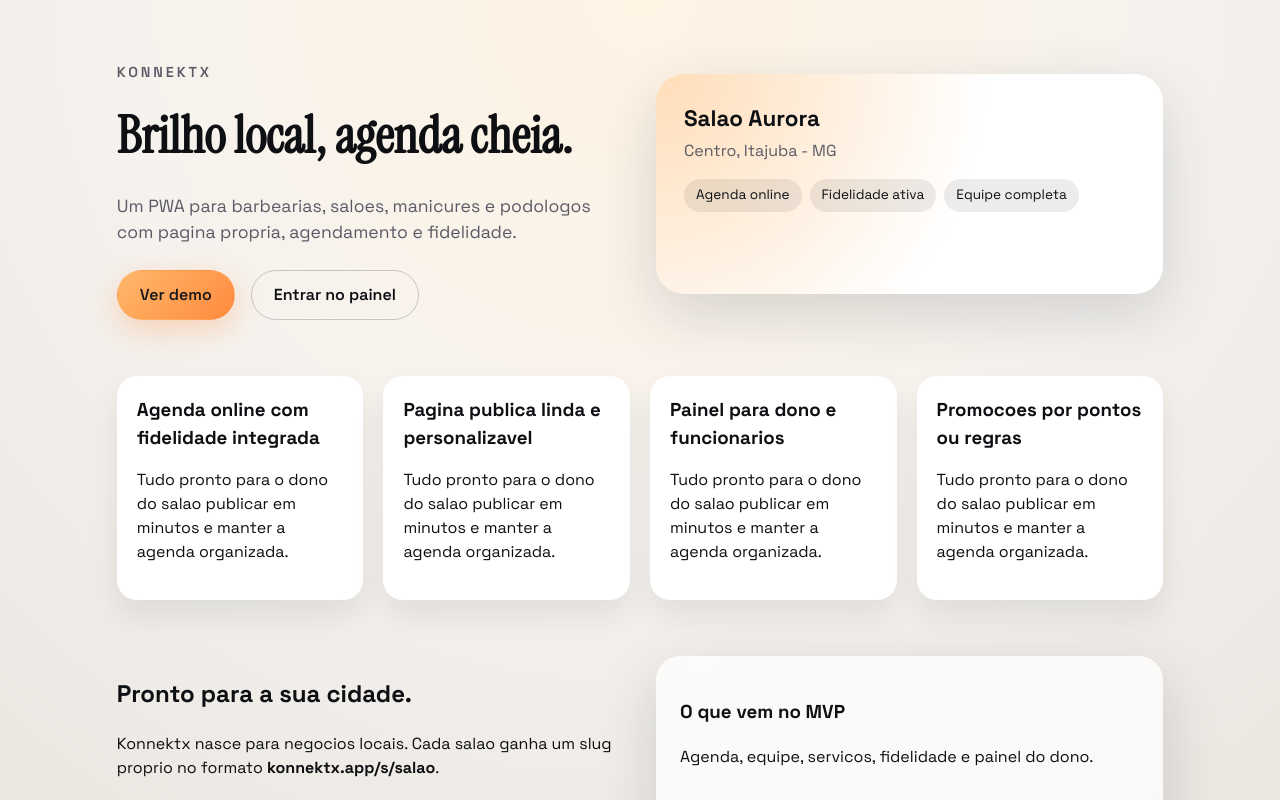
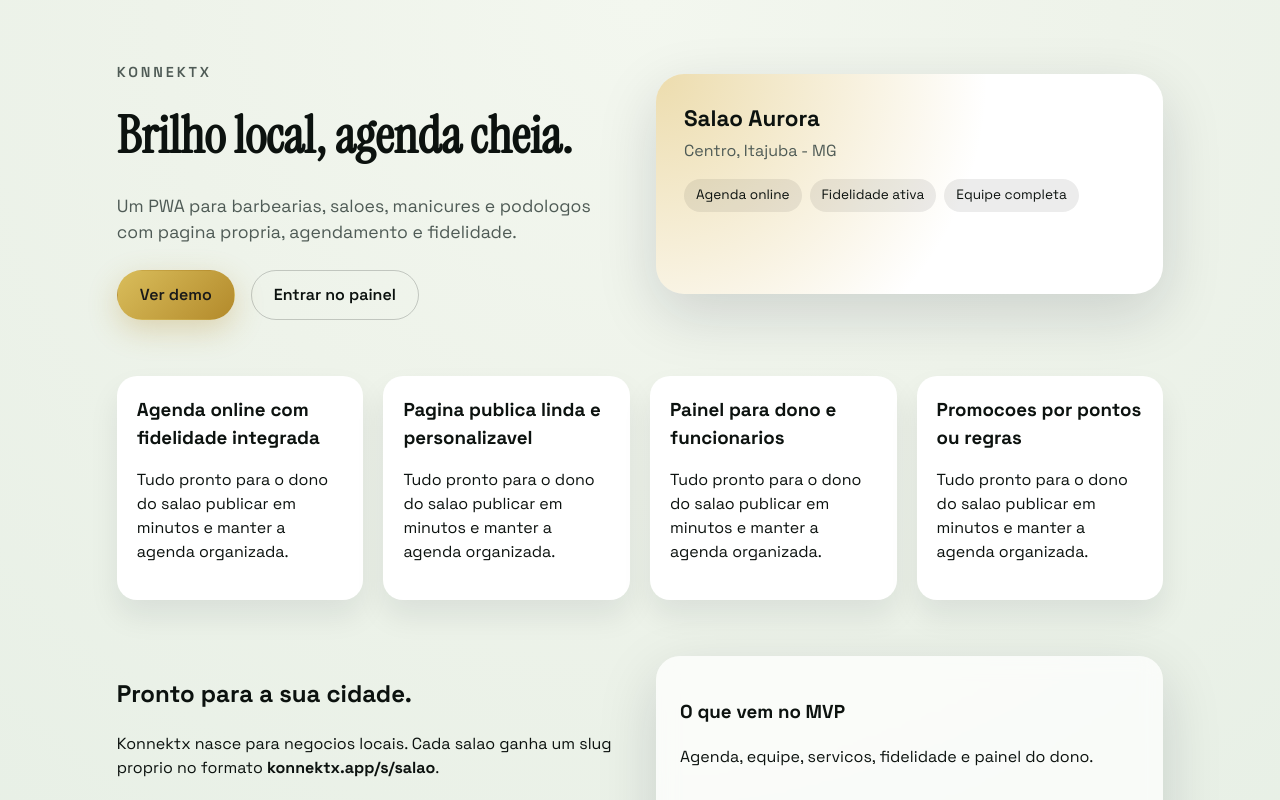
Before and after one commit to Garcez7R/Konnektx, a React (Vite) app in the folder web/: page / in a window 1280 px wide. Shown: the top 800 px of the page. Built offline with nearby package versions, Linux system fonts and the light colour scheme; no server answers.

Commit message:
style: paleta verde e dourada

```diff
--- a/web/src/index.css
+++ b/web/src/index.css
@@ -8,11 +8,11 @@
   font-weight: 400;
   text-rendering: optimizeLegibility;
   -webkit-font-smoothing: antialiased;
-  --canvas: #f5f2ee;
-  --ink: #0d0f12;
-  --muted: #5b5a66;
-  --accent: #ffb86b;
-  --accent-strong: #ff8a3d;
+  --canvas: #f6f5ef;
+  --ink: #0c120f;
+  --muted: #4f5b56;
+  --accent: #d6b24a;
+  --accent-strong: #b8902b;
   --soft: #ffffff;
   --glass: rgba(255, 255, 255, 0.72);
   --shadow: 0 20px 60px rgba(15, 23, 42, 0.15);
@@ -25,7 +25,7 @@
 body {
   margin: 0;
   min-height: 100vh;
-  background: radial-gradient(circle at top, #fff4e4 0%, #f5f2ee 45%, #e7e2dc 100%);
+  background: radial-gradient(circle at top, #f3f7ef 0%, #eef3ea 40%, #e6efe5 100%);
   color: var(--ink);
 }
 
@@ -89,9 +89,9 @@ img {
 }
 
 .btn.primary {
-  background: linear-gradient(135deg, var(--accent), var(--accent-strong));
+  background: linear-gradient(135deg, #d9bd5b, #b38a2b);
   color: #1a1a1a;
-  box-shadow: 0 10px 30px rgba(255, 138, 61, 0.3);
+  box-shadow: 0 10px 30px rgba(179, 138, 43, 0.3);
 }
 
 .btn.ghost {
@@ -116,8 +116,8 @@ img {
 .card-glow {
   position: absolute;
   inset: 0;
-  background: radial-gradient(circle at top left, rgba(255, 184, 107, 0.6), transparent 60%);
-  opacity: 0.8;
+  background: radial-gradient(circle at top left, rgba(214, 178, 74, 0.5), transparent 60%);
+  opacity: 0.9;
 }
 
 .card-body {
@@ -199,7 +199,7 @@ img {
   display: inline-flex;
   padding: 6px 14px;
   border-radius: 999px;
-  background: rgba(255, 138, 61, 0.2);
+  background: rgba(214, 178, 74, 0.25);
   font-weight: 600;
   margin-top: 16px;
 }
@@ -232,7 +232,7 @@ img {
   width: 44px;
   height: 44px;
   border-radius: 50%;
-  background: linear-gradient(135deg, #ffbf7c, #ffc8a7);
+  background: linear-gradient(135deg, #6a9a7a, #c9b262);
 }
 
 .staff-name {
```
